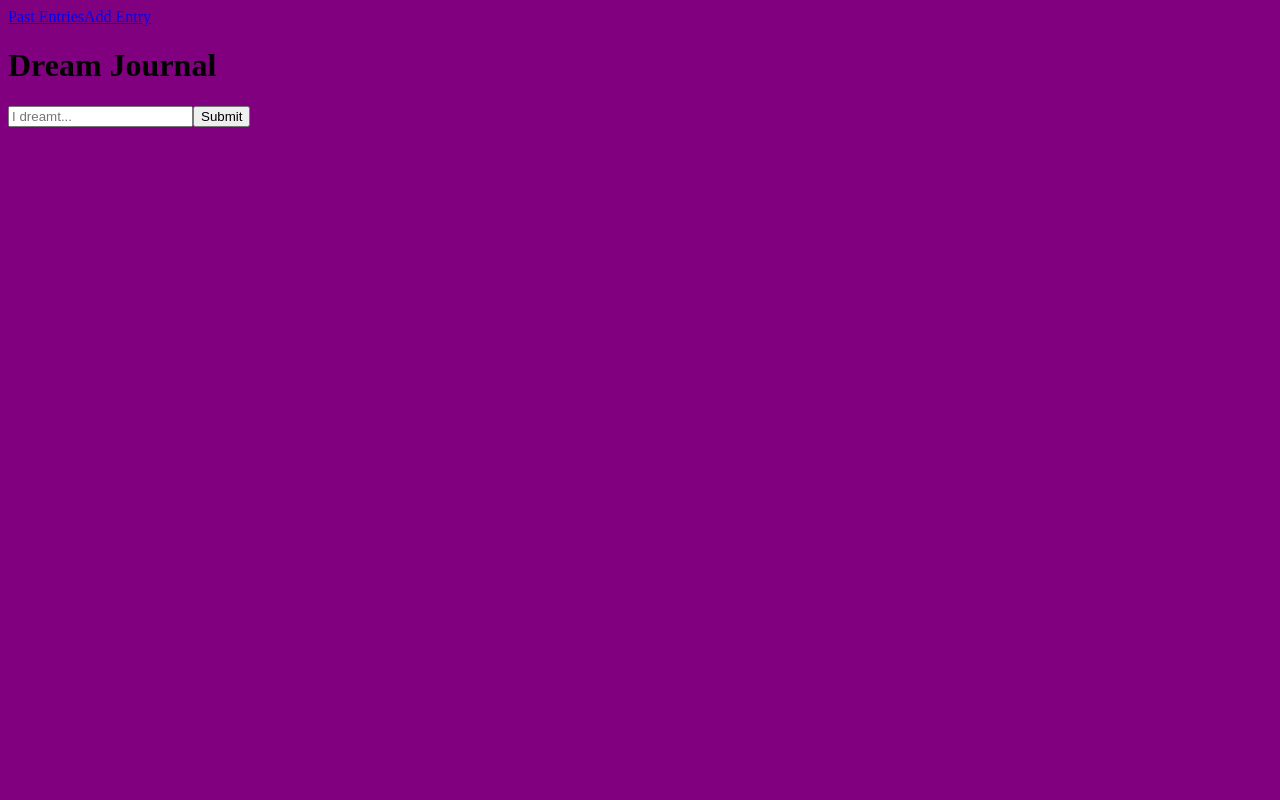
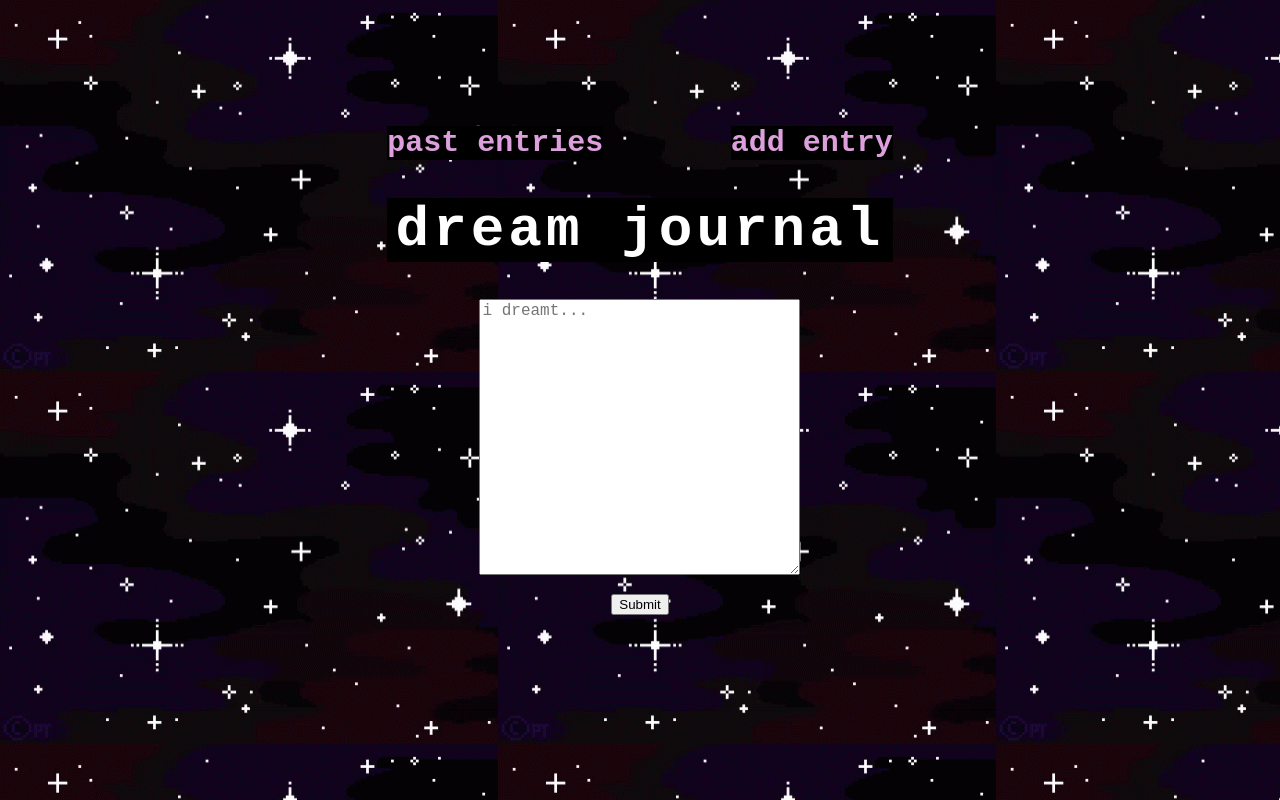
Before and after one commit to cerosner/dream-journal, a React app: page / in a window 1280 px wide. Built offline with nearby package versions, Linux system fonts and the light colour scheme.

Commit message:
feat(css): adds styles for overall theme

```diff
--- a/client/app.js
+++ b/client/app.js
@@ -6,7 +6,7 @@ import Routes from './routes'
 class App extends Component {
   render() {
     return (
-      <div>
+      <div id="appdiv">
         <Navbar />
         <Routes />
       </div>
--- a/client/components/AddEntry.js
+++ b/client/components/AddEntry.js
@@ -33,10 +33,11 @@ export class AddEntry extends Component {
     const { content } = this.state
 
     return (
-      <div className="form">
+      <div id="addentrydiv">
         <h1>Dream Journal</h1>
         <form onSubmit={this.handleSubmit}>
-          <input type="text" name="content" placeholder="I dreamt..." value={content} onChange={this.handleChange} />
+        <textarea rows="15" cols="30" name="content" value={content} placeholder="i dreamt..." onChange={this.handleChange} />
+          <br />
           <input type="submit" name="Submit" />
         </form>
       </div>
--- a/client/components/AllEntries.js
+++ b/client/components/AllEntries.js
@@ -6,10 +6,10 @@ import { getEntries } from '../store/entries'
 class AllEntries extends Component {
   render() {
     return (
-      <div>
+      <div id="allentrydiv">
         <h1>Analysis</h1>
         {this.props.allEntries.map((entry) => (
-        <div key={entry.id}>
+        <div key={entry.id} id="entrydiv">
           {entry.content}
           {/* <button className="btn" type="button">
             Edit
--- a/client/components/Navbar.js
+++ b/client/components/Navbar.js
@@ -4,7 +4,7 @@ import { Link } from 'react-router-dom'
 export default class Navbar extends Component {
   render() {
     return (
-      <div>
+      <div id="navdiv">
         <nav>
           <Link to="/entries">Past Entries</Link>
           <Link to="/">Add Entry</Link>
--- a/client/store/entries.js
+++ b/client/store/entries.js
@@ -33,7 +33,6 @@ export const getEntries = () => dispatch => {
 export const addEntry = entry => dispatch => {
   axios.post('/api/entries', entry)
   .then(res => {
-    console.log(res.data)
     dispatch(addedEntry(res.data))
   })
   .catch(console.error())
--- a/public/styles.css
+++ b/public/styles.css
@@ -1,3 +1,57 @@
 body {
-  background-color: purple;
+  background-color: black;
+  background-image: url('./background.gif');
+  color: white;
+  font-family: monospace;
+  font-size: 30px;
+  text-transform: lowercase;
 }
+
+a {
+  color: plum;
+  background-color: black;
+  text-decoration: none;
+  font-weight: bold;
+}
+
+a:hover {
+  text-transform: uppercase;
+}
+
+div#app {
+  display: flex;
+  flex-direction: column;
+  align-items: center;
+  margin: 10% 10% 0 10%;
+}
+
+div#appdiv {
+  width: 50%;
+}
+
+nav {
+  display: flex;
+  justify-content: space-between;
+}
+
+h1 {
+  color: white;
+  background-color: black;
+  font-size: 3.5rem;
+  letter-spacing: .25rem;
+  text-align: center;
+  text-shadow:
+  -3px -3px 0 #000,
+  3px -3px 0 #000,
+  -3px 3px 0 #000,
+  3px 3px 0 #000;
+}
+
+form {
+  text-align: center;
+}
+
+textarea {
+  font-family: monospace;
+  font-size: 1rem;
+}
```
Also changed, not shown: public/background.gif (added).
